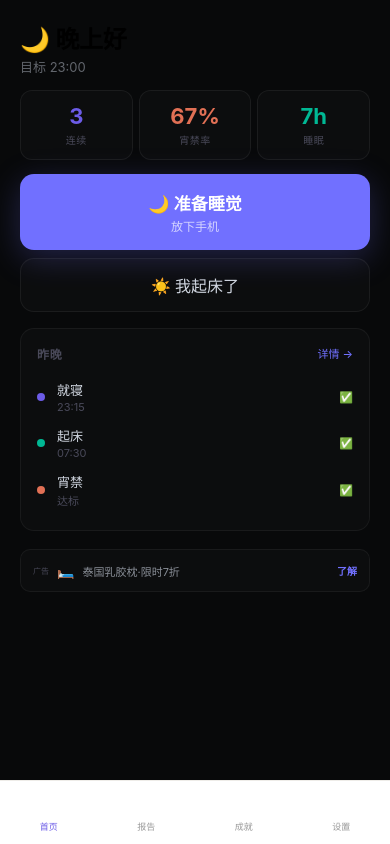
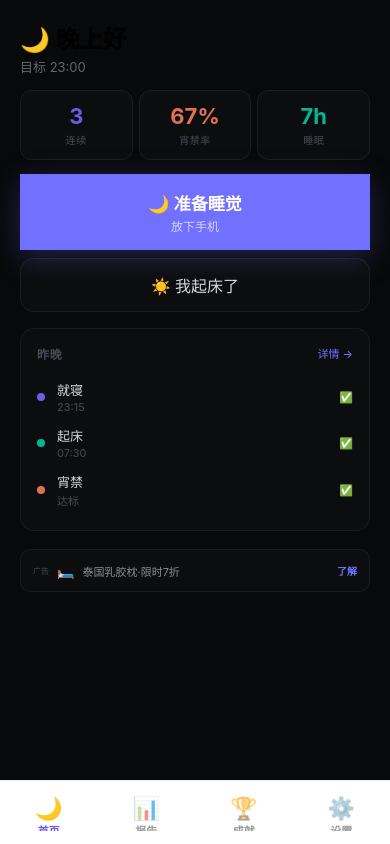
Before and after one commit to GuoShuang233/early-sleep, a React Native app in the folder src/: screen /Home in a window 390 px wide. Built offline with nearby package versions, Linux system fonts and the light colour scheme.

Commit message:
🐛 修复按钮无响应 + 导航栏图标 + 字体大小
- 添加 onPress 事件处理器（Alert 占位）
- 底部导航栏添加 emoji 图标
- 导航栏字体从 9 改为 11
- 移除未使用的 getBtnStyle 函数

```diff
--- a/src/App.tsx
+++ b/src/App.tsx
@@ -1,5 +1,5 @@
 import React from 'react';
-import { StatusBar } from 'react-native';
+import { StatusBar, Text } from 'react-native';
 import { NavigationContainer } from '@react-navigation/native';
 import { createBottomTabNavigator } from '@react-navigation/bottom-tabs';
 import { ThemeProvider, useTheme } from './src/theme/ThemeContext';
@@ -10,26 +10,12 @@ import SettingsScreen from './src/screens/SettingsScreen';
 
 const Tab = createBottomTabNavigator();
 
-function TabIcon({ label, focused }: { label: string; focused: boolean }) {
-  const icons: Record<string, string> = {
-    Home: '🌙',
-    Report: '📊',
-    Achievements: '🏆',
-    Settings: '⚙️',
-  };
-  return (
-    <React.Fragment>
-      <StatusBar
-        barStyle="light-content"
-        backgroundColor="#08090a"
-      />
-      <React.Fragment>
-        {/* Using Text for icons since we can't use emoji in RN without Text */}
-        <>{/* Icons rendered in tabBarIcon */}</>
-      </React.Fragment>
-    </React.Fragment>
-  );
-}
+const TAB_ICONS: Record<string, string> = {
+  Home: '🌙',
+  Report: '📊',
+  Achievements: '🏆',
+  Settings: '⚙️',
+};
 
 function AppNavigator() {
   const { theme } = useTheme();
@@ -44,15 +30,22 @@ function AppNavigator() {
           borderTopWidth: 1,
           height: 64,
           paddingBottom: 8,
-          paddingTop: 6,
+          paddingTop: 8,
         },
         tabBarActiveTintColor: theme.colors.primary,
         tabBarInactiveTintColor: theme.colors.textSecondary,
         tabBarLabelStyle: {
-          fontSize: 9,
-          fontWeight: '500',
+          fontSize: 11,
+          fontWeight: '600',
         },
-        tabBarIcon: () => null,
+        tabBarIcon: ({ focused }) => {
+          const icon = TAB_ICONS[route.name] || '🌙';
+          return (
+            <Text style={{ fontSize: 22, opacity: focused ? 1 : 0.6 }}>
+              {icon}
+            </Text>
+          );
+        },
       })}>
       <Tab.Screen name="Home" component={HomeScreen} options={{ tabBarLabel: '首页' }} />
       <Tab.Screen name="Report" component={ReportScreen} options={{ tabBarLabel: '报告' }} />
--- a/src/src/screens/HomeScreen.tsx
+++ b/src/src/screens/HomeScreen.tsx
@@ -1,6 +1,6 @@
 import React, { useState } from 'react';
 import {
-  View, Text, StyleSheet, TouchableOpacity, ScrollView, TextInput,
+  View, Text, StyleSheet, TouchableOpacity, ScrollView, Alert,
 } from 'react-native';
 import { useTheme } from '../theme/ThemeContext';
 
@@ -11,6 +11,18 @@ export default function HomeScreen() {
   const [avgSleep] = useState('7h');
 
   const s = styles;
+
+  const handleBedtime = () => {
+    Alert.alert('🌙 准备睡觉', '打卡功能待实现\n（需接入本地数据库）');
+  };
+
+  const handleWakeup = () => {
+    Alert.alert('☀️ 起床了', '打卡功能待实现\n（需接入本地数据库）');
+  };
+
+  const handleDetail = () => {
+    Alert.alert('📋 昨晚详情', '完整报告功能待实现');
+  };
 
   return (
     <View style={styles.container}>
@@ -36,12 +48,12 @@ export default function HomeScreen() {
         </View>
 
         {/* Action Buttons */}
-        <TouchableOpacity style={[styles.btnSleep, getBtnStyle(theme)]}>
+        <TouchableOpacity style={styles.btnSleep} onPress={handleBedtime} activeOpacity={0.8}>
           <Text style={styles.btnSleepText}>🌙 准备睡觉</Text>
           <Text style={styles.btnSleepSub}>放下手机</Text>
         </TouchableOpacity>
 
-        <TouchableOpacity style={styles.btnWake}>
+        <TouchableOpacity style={styles.btnWake} onPress={handleWakeup} activeOpacity={0.8}>
           <Text style={styles.btnWakeText}>☀️ 我起床了</Text>
         </TouchableOpacity>
 
@@ -49,7 +61,9 @@ export default function HomeScreen() {
         <View style={styles.card}>
           <View style={styles.cardHeader}>
             <Text style={styles.cardTitle}>昨晚</Text>
-            <Text style={styles.cardLink}>详情 →</Text>
+            <TouchableOpacity onPress={handleDetail}>
+              <Text style={styles.cardLink}>详情 →</Text>
+            </TouchableOpacity>
           </View>
           <LogRow dotColor={theme.colors.primary} label="就寝" time="23:15" check />
           <LogRow dotColor={theme.colors.success} label="起床" time="07:30" check />
@@ -83,16 +97,6 @@ function LogRow({ dotColor, label, time, check }: {
   );
 }
 
-function getBtnStyle(theme: any) {
-  switch (theme.button.style) {
-    case 'pill': return { borderRadius: 24 };
-    case 'sharp': return { borderRadius: 0 };
-    case 'glow': return { boxShadow: `0 0 20px ${theme.colors.primary}40` };
-    case 'outlined': return { backgroundColor: 'transparent', borderWidth: 2, borderColor: theme.colors.primary };
-    case '3d': return { boxShadow: `0 4px 0 ${theme.colors.primary}80` };
-    default: return { borderRadius: 14 };
-  }
-}
 
 const styles = StyleSheet.create({
   container: { flex: 1, backgroundColor: '#08090a' },
```
